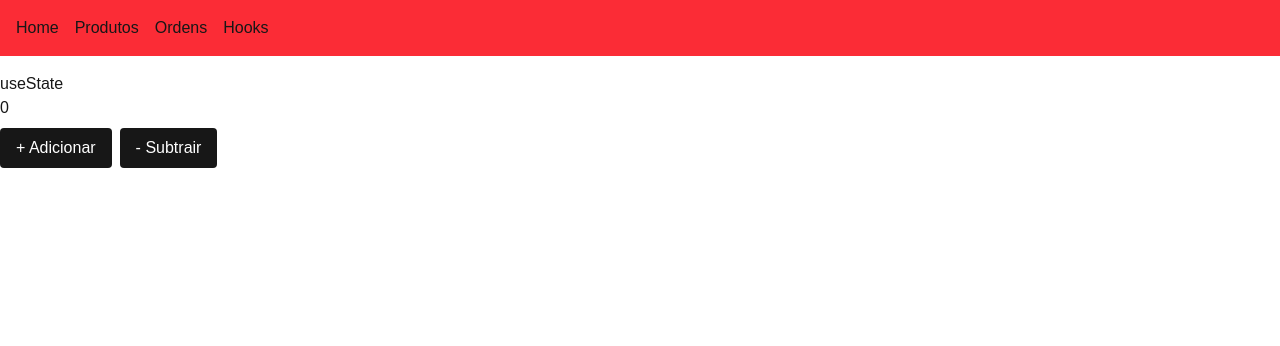
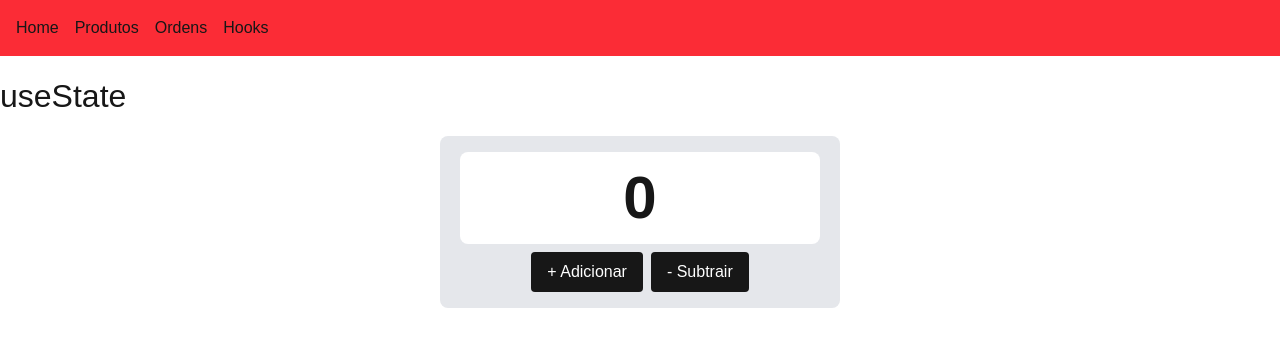
Before and after one commit to allanlimass/next-js, a Next.js app: page /hooks in a window 1280 px wide. Shown: the top 346 px of the page. Built offline with nearby package versions, Linux system fonts and the light colour scheme.

Commit message:
Estilização do contador

```diff
--- a/app/globals.css
+++ b/app/globals.css
@@ -25,6 +25,11 @@ body {
   font-family: Arial, Helvetica, sans-serif;
 }
 
+h1 {
+  font-size: 32px;
+  margin-bottom: 16px;
+}
+
 button {
   background-color: var(--foreground);
   color: var(--background);
--- a/app/hooks/page.tsx
+++ b/app/hooks/page.tsx
@@ -23,11 +23,7 @@ export default function UseState() {
         <div>
             <Header/>
             <h1>useState</h1>
-            <ShowState amount={count}></ShowState>
-            <div className="flex gap-2 mt-2">
-                <button onClick={sum}>+ Adicionar</button>
-                <button onClick={sub}>- Subtrair</button>
-            </div>
+            <ShowState amount={count} sum={sum} sub={sub}></ShowState>
         </div>
     )
 }
--- a/components/ShowState.tsx
+++ b/components/ShowState.tsx
@@ -1,11 +1,19 @@
 interface ShowStateProps {
-    amount: number
+    amount: number,
+    sum: any,
+    sub: any
 }
 
 export default function ShowState(props: ShowStateProps) {
     return (
-        <div>
-            {props.amount}
+        <div className="flex flex-col items-center p-4 rounded-lg bg-gray-200 w-100 m-auto mt-4">
+            <div className="text-6xl font-bold p-4 rounded-lg bg-white w-90 text-center">
+                {props.amount}
+            </div>
+            <div className="flex gap-2 mt-2">
+                <button onClick={props.sum}>+ Adicionar</button>
+                <button onClick={props.sub}>- Subtrair</button>
+            </div>
         </div>
     )
 }
```
